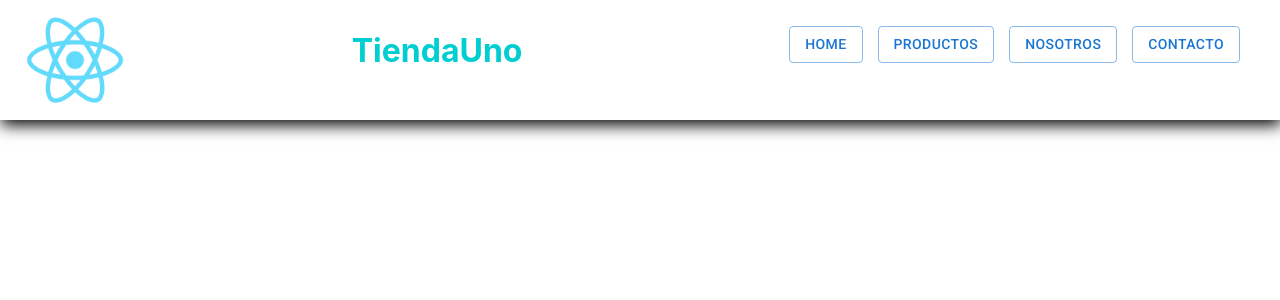
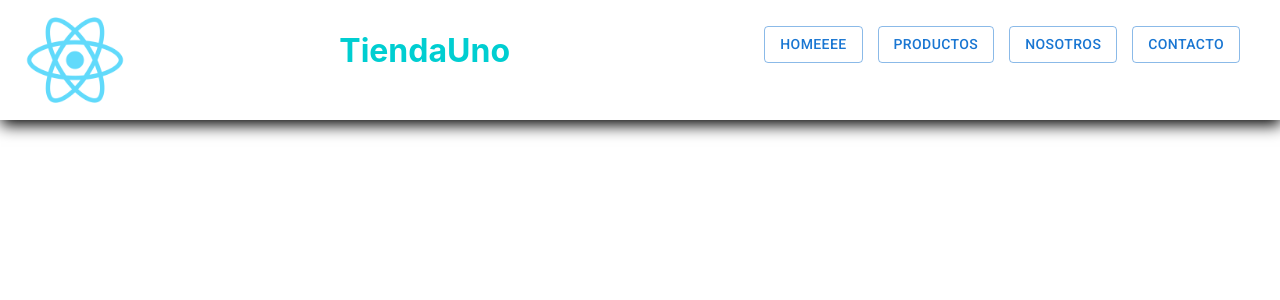
Before and after one commit to FedeCoderHouse/CoderHouse, a React (Create React App) app: page / in a window 1280 px wide. Shown: the top 300 px of the page. Built offline with nearby package versions, Linux system fonts and the light colour scheme.

Commit message:
feat | prueba con nueva branch

```diff
--- a/package.json
+++ b/package.json
@@ -5,6 +5,7 @@
   "dependencies": {
     "@emotion/react": "^11.8.2",
     "@emotion/styled": "^11.8.1",
+    "@fontsource/roboto": "^4.5.3",
     "@mui/material": "^5.5.0",
     "@mui/styled-engine-sc": "^5.4.2",
     "@testing-library/jest-dom": "^5.16.2",
--- a/src/components/NavBar.js
+++ b/src/components/NavBar.js
@@ -1,4 +1,5 @@
 import Button from '@mui/material/Button';
+import '@fontsource/roboto/300.css';
 
 function NavBar(){
     return (
@@ -8,7 +9,7 @@ function NavBar(){
     <h1>TiendaUno</h1>
     <div>
         <ul className="navbar">
-            <li><Button variant="outlined">Home</Button></li>
+            <li><Button variant="outlined">Homeeee</Button></li>
             <li><Button variant="outlined">Productos</Button></li>
             <li><Button variant="outlined">Nosotros</Button></li>
             <li><Button variant="outlined">Contacto</Button></li>
```
Also changed, not shown: 1 other file (tests, documents, lock files or other folders).
